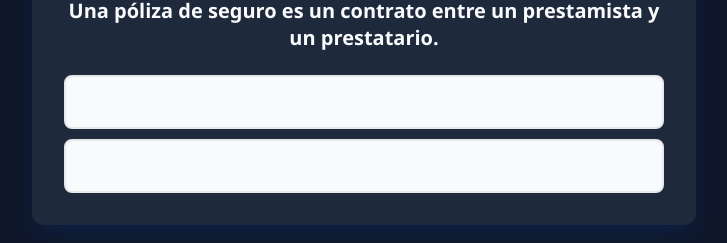
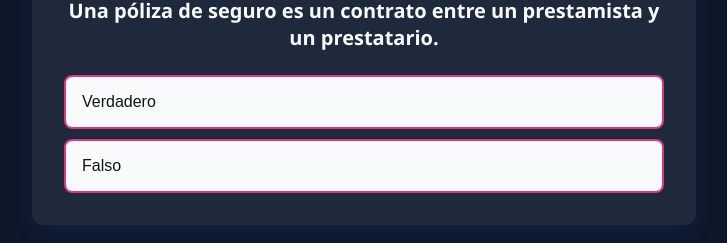
Before and after one commit to Maragata/D-bora-ex-menes, a plain HTML site: page index.html in a window 1280 px wide. Both pictures are taken after a click on the button "Comenzar". Shown: the part 340-583 px from the top of the page, without its empty margins (276-1003 px from the left). Drawn offline with Linux system fonts and the light colour scheme; some packages are replaced by stand-ins of ours; a script that the page names is missing.

Commit message:
cambio color botones y letras.css

```diff
--- a/style.css
+++ b/style.css
@@ -90,8 +90,8 @@ h2 { margin-bottom: 1.5rem; font-size: 1.25rem; }
 
 .option-btn {
     background-color: #f9fafb;
-    border: 2px solid #e5e7eb;
-    color: var(--text);
+    border: 2px solid #dc377d;
+    color:#131314;
     text-align: left;
     padding: 1rem;
     border-radius: 8px;
```
